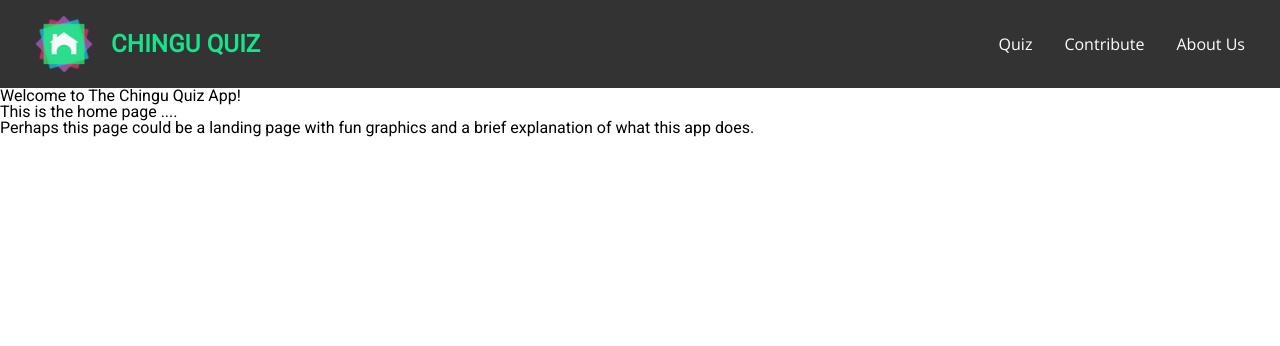
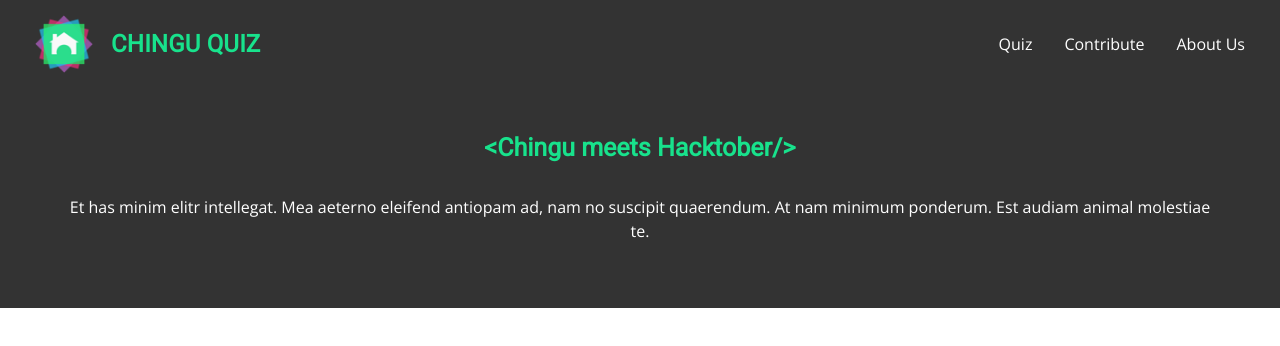
Before and after one commit to chingu-voyages/moonshot-chingu-quiz, a Next.js app in the folder client/: page / in a window 1280 px wide. Shown: the top 346 px of the page. Built offline with nearby package versions, Linux system fonts and the light colour scheme.

Commit message:
#33 Add basic hero section

```diff
--- /dev/null
+++ b/client/components/frontpage/HeroSection.js
@@ -0,0 +1,39 @@
+import React from "react";
+import styled from "styled-components";
+
+const Wrapper = styled.div`
+  background: #333;
+  padding: 45px 25px 65px;
+`;
+
+const Headline = styled.h1`
+  font-size: 25px;
+  line-height: 30px;
+  font-weight: 700;
+  text-align: center;
+  color: #18e28c;
+  margin-bottom: 32px;
+`;
+
+const Subtitle = styled.p`
+  font-size: 16px;
+  line-height: 24px;
+  text-align: center;
+  color: #fff;
+  padding: 0 40px;
+`;
+
+const HeroSection = () => {
+  return (
+    <Wrapper>
+      <Headline>{`<Chingu meets Hacktober/>`}</Headline>
+      <Subtitle>
+        Et has minim elitr intellegat. Mea aeterno eleifend antiopam ad, nam no
+        suscipit quaerendum. At nam minimum ponderum. Est audiam animal
+        molestiae te.
+      </Subtitle>
+    </Wrapper>
+  );
+};
+
+export default HeroSection;
--- a/client/pages/index.js
+++ b/client/pages/index.js
@@ -1,22 +1,9 @@
-/*
-  This file is the landing page
-*/
-
 import React from "react";
 import Header from "../components/header/Header";
+import Hero from "../components/frontpage/HeroSection";
 
 export default function Home() {
-  return (
-    <>
-      <h1>Welcome to The Chingu Quiz App!</h1>
-      <h5>
-        This is the home page ....
-        <br />
-        Perhaps this page could be a landing page with fun graphics and a brief
-        explanation of what this app does.
-      </h5>
-    </>
-  );
+  return <Hero />;
 }
 
 // Tells NextJS this page should use the Header setup in '_app'
```
